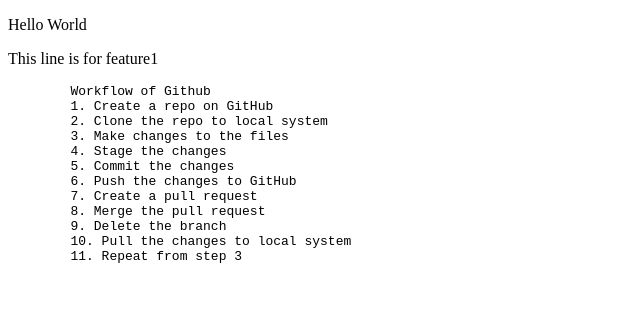
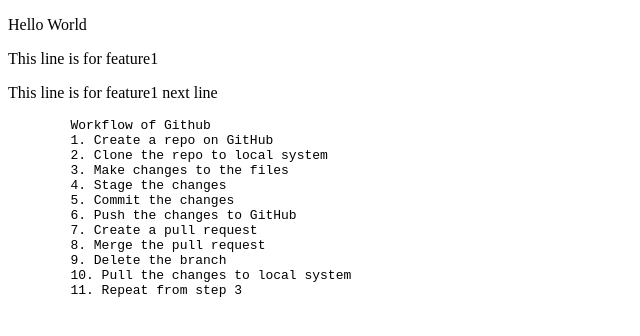
Before and after one commit to Saurabhji123/localrepo, a plain HTML site: page index.html in a window 1280 px wide. Shown: the whole page, without its empty margins (0-640 px from the left). Drawn offline with Linux system fonts and the light colour scheme.

Commit message:
Next Line

```diff
--- a/index.html
+++ b/index.html
@@ -8,6 +8,7 @@
 <body>
     <p>Hello World</p>
     <p>This line is for feature1</p>
+    <p>This line is for feature1 next line</p>
     <pre>
         Workflow of Github
         1. Create a repo on GitHub
```
